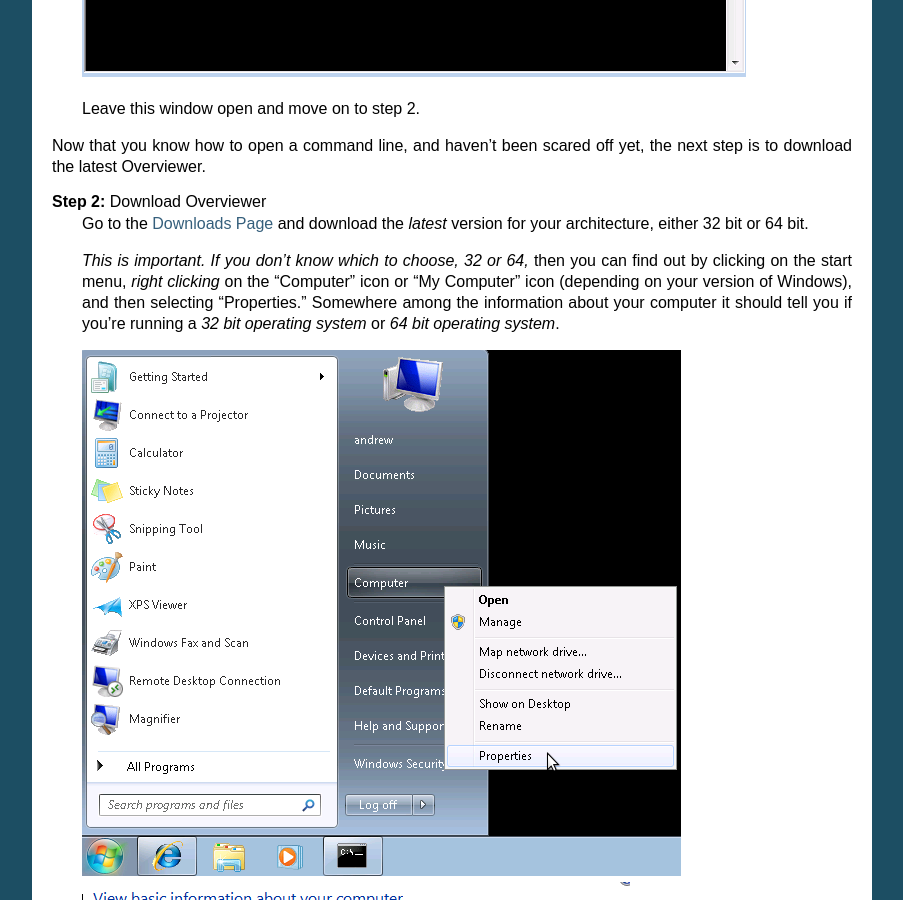
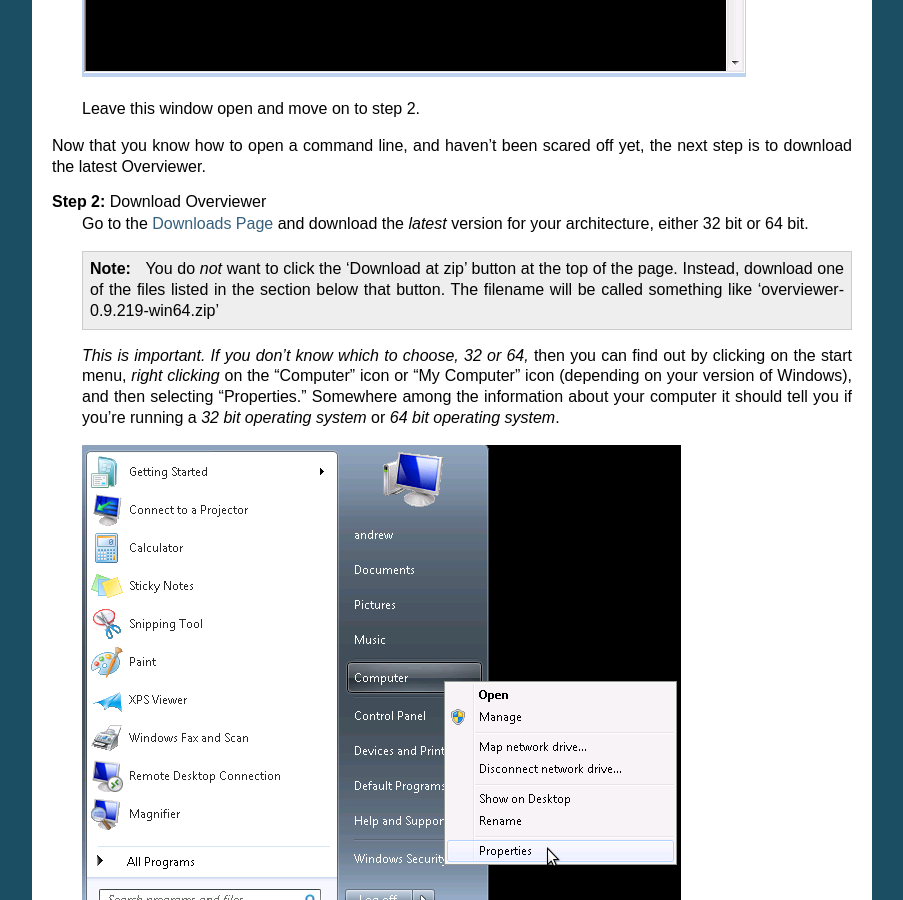
Before and after one commit to overviewer/Minecraft-Overviewer, a Sphinx documentation site: the page built from docs/win_tut/windowsguide.rst, in a window 1280 px wide and 900 px high, scrolled down 744 px. Shown: the whole window, without its empty margins (198-1101 px from the left). Built offline with Sphinx 7.4.7, drawn with Linux system fonts in a browser that asks for light colours.

Commit message:
Added note about ignoring the 'Download at zip' button

```diff
--- a/docs/win_tut/windowsguide.rst
+++ b/docs/win_tut/windowsguide.rst
@@ -29,6 +29,12 @@
     <https://github.com/overviewer/Minecraft-Overviewer/downloads>`_ and
     download the *latest* version for your architecture, either 32 bit or 64
     bit.
+
+    .. note::
+        You do *not* want to click the 'Download at zip' button at the top
+        of the page.  Instead, download one of the files listed in the section
+        below that button.  The filename will be called something
+        like 'overviewer-0.9.219-win64.zip'
 
     *This is important. If you don't know which to choose, 32 or 64,* then you
     can find out by clicking on the start menu, *right clicking* on the
```
